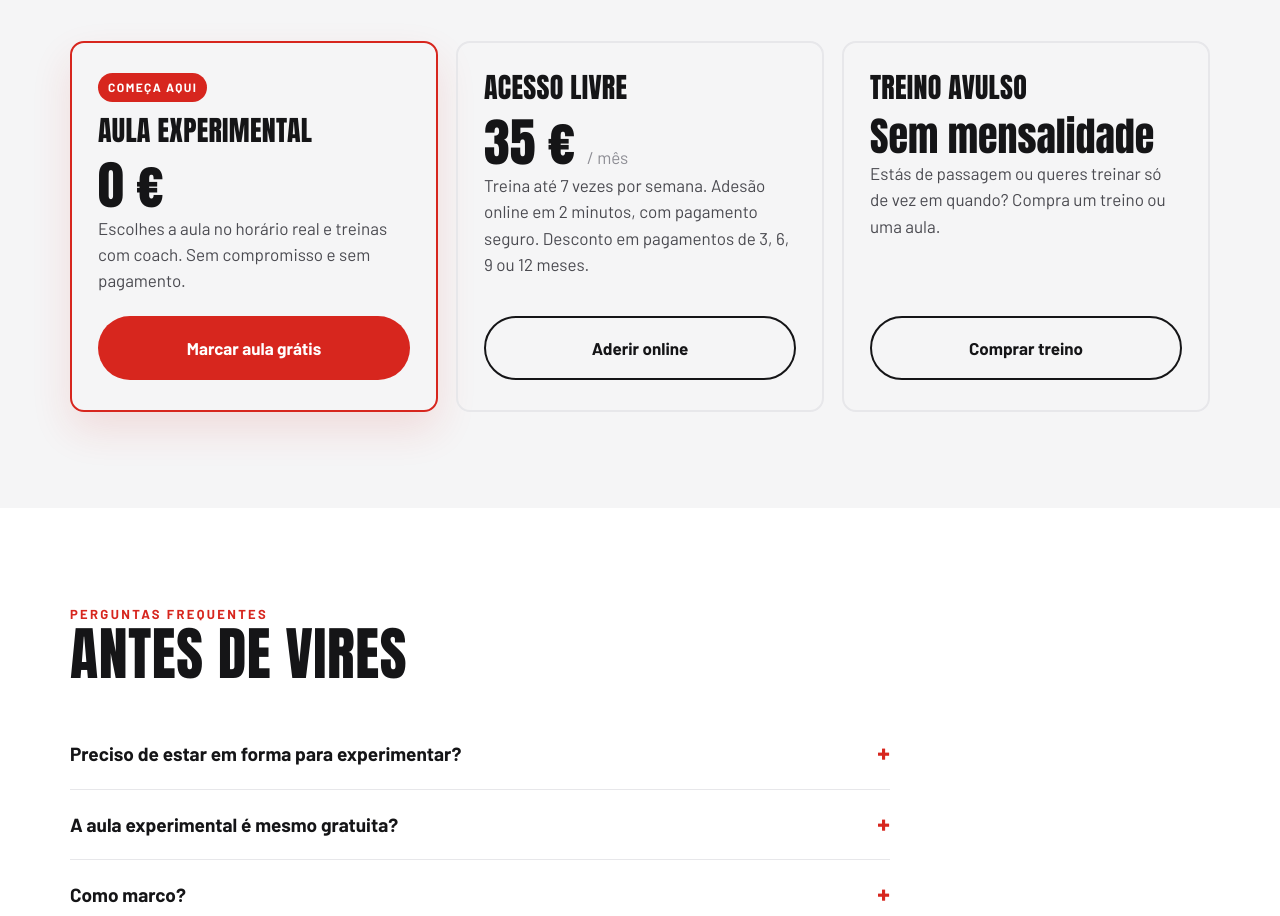
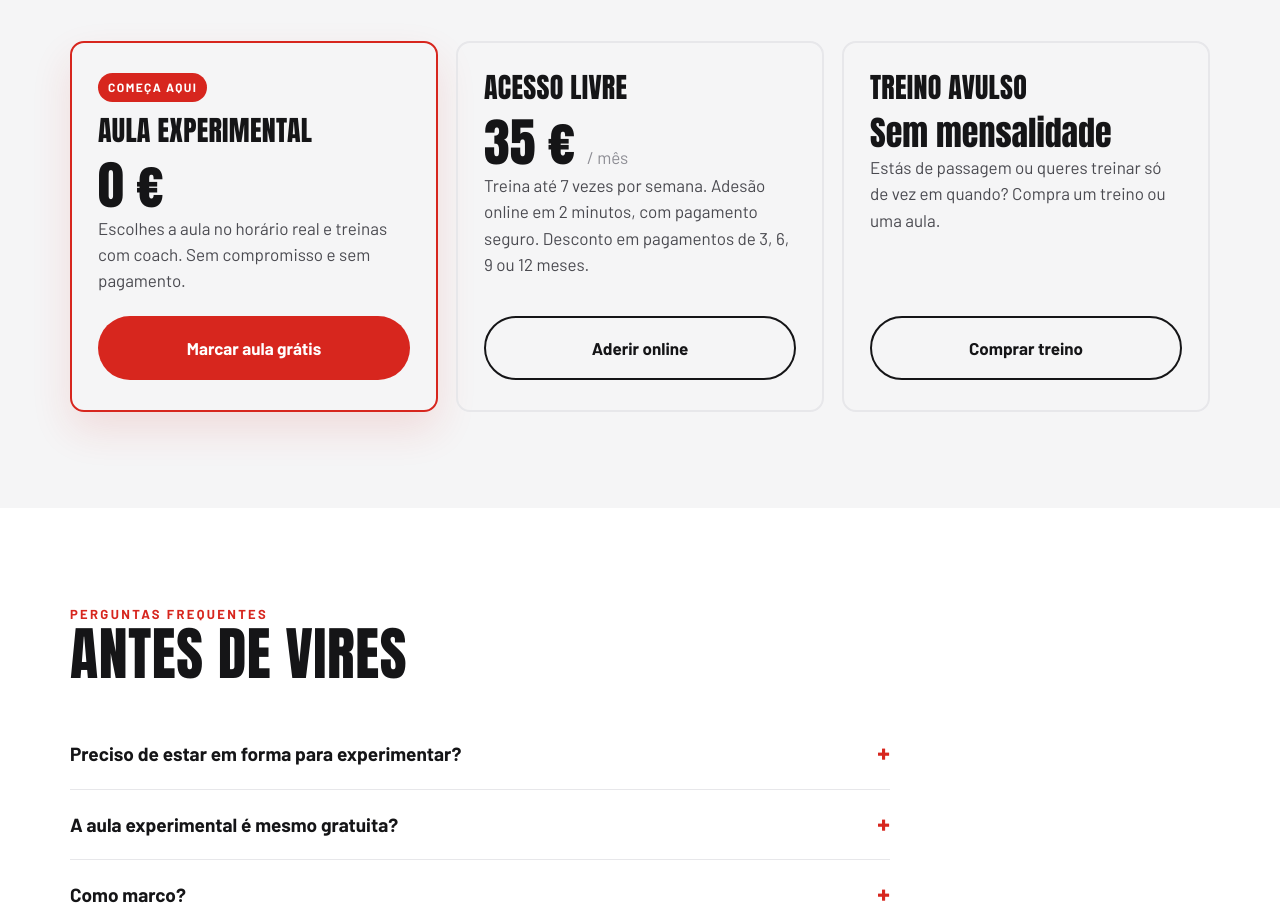
Before and after one commit to heldersmite88/thisgen-site, a plain HTML site: page index.html in a window 1280 px wide. Shown: the part 5655-6571 px from the top of the page. Drawn offline with Linux system fonts and the light colour scheme.

Commit message:
Update index.html

```diff
--- a/index.html
+++ b/index.html
@@ -200,7 +200,7 @@
       </div>
       <div class="price reveal">
         <h3>Treino avulso</h3>
-        <div class="val" style="font-size:40px">Sem mensalidade</div>
+        <div class="val txt">Sem mensalidade</div>
         <p>Estás de passagem ou queres treinar só de vez em quando? Compra um treino ou uma aula.</p>
         <a class="btn btn-ghost" style="color:var(--ink)" data-cta="preco-avulso" href="https://www.regibox.pt/php8/admin/modulos/crm/site_integrations/aula_avulso.php?id_box=128&amp;id_int=7&amp;acs=9f10d49b616533cd9985a51809c80b22d8f3c48bd997ca81a182dc0fb3182c5c&amp;lang=pt&amp;site=n" target="_blank" rel="noopener">Comprar treino</a>
       </div>
```
